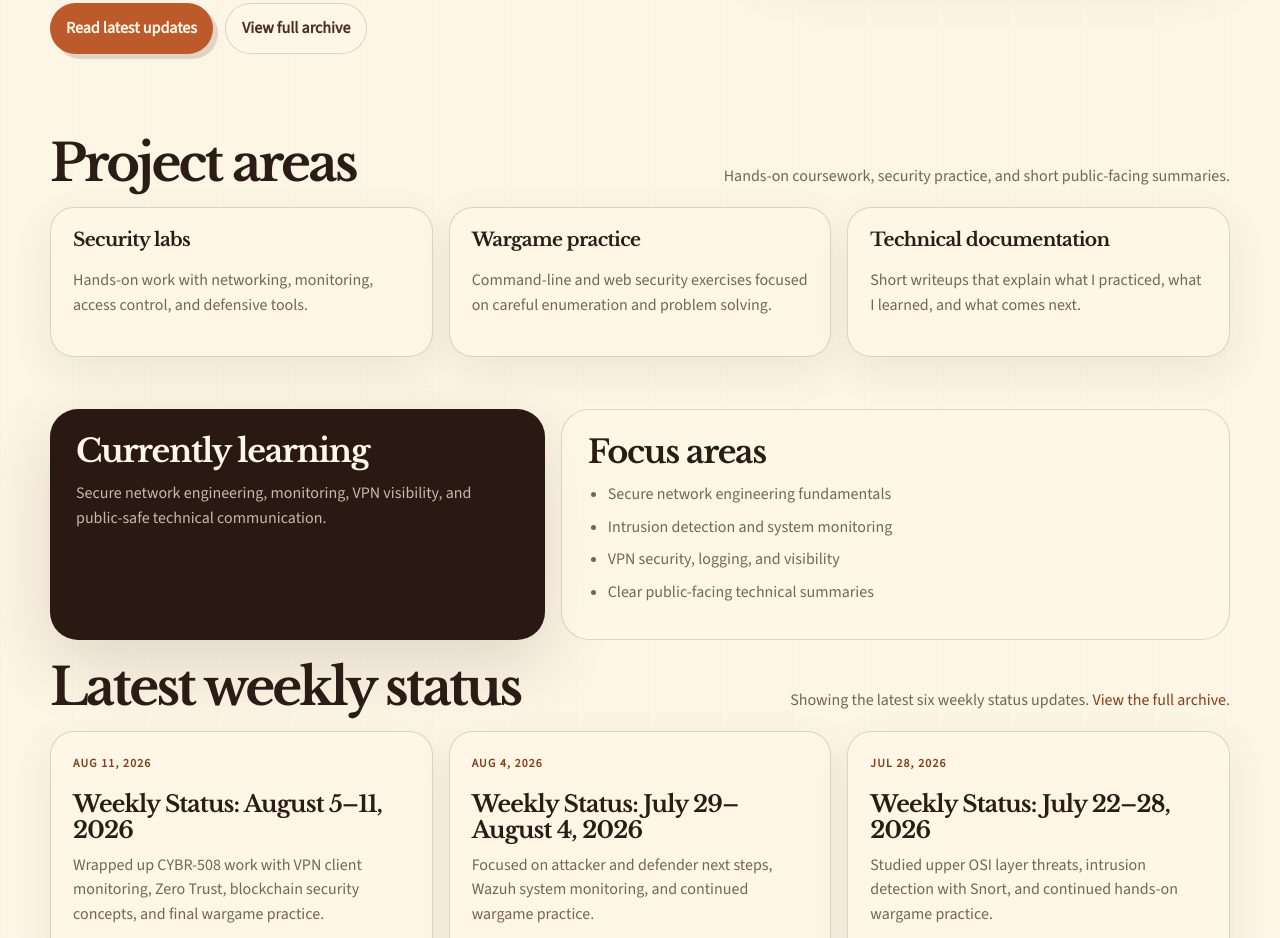
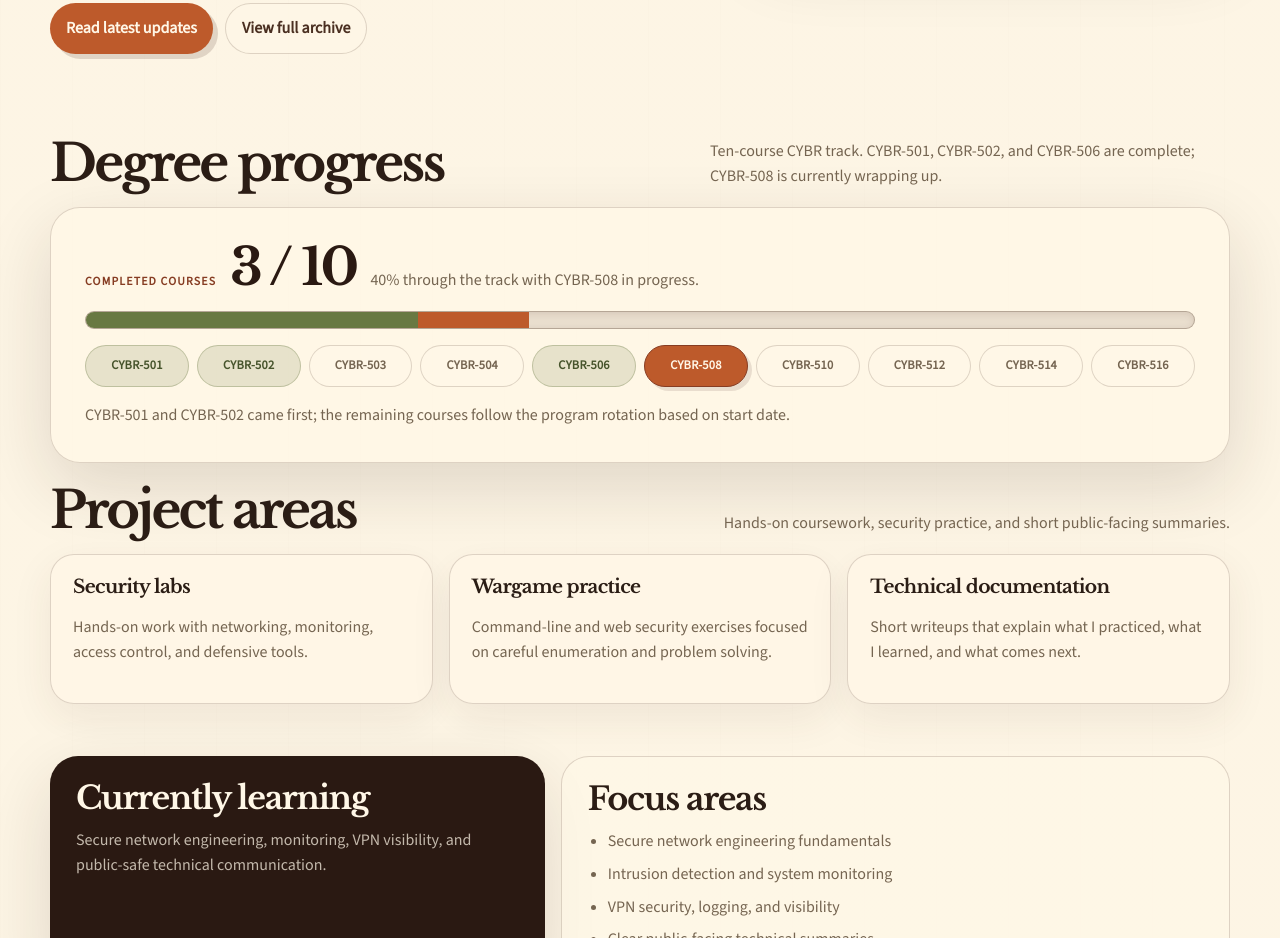
Before and after one commit to dvcltr/dvcltr-site, an Astro site: page / in a window 1280 px wide. Shown: the part 848-1786 px from the top of the page. Built offline with nearby package versions, Linux system fonts and the light colour scheme; Astro itself is replaced by a stand-in of ours.

Commit message:
feat: add CYBR degree progress bar

```diff
--- a/src/pages/index.astro
+++ b/src/pages/index.astro
@@ -37,6 +37,38 @@ const posts = (await getCollection('status'))
         <small>reviewed before publishing</small>
       </div>
     </aside>
+  </section>
+
+  <section id="degree" class="degree-progress">
+    <div class="section-head">
+      <h2>Degree progress</h2>
+      <p>Ten-course CYBR track. CYBR-501, CYBR-502, and CYBR-506 are complete; CYBR-508 is currently wrapping up.</p>
+    </div>
+
+    <div class="progress-card">
+      <div class="progress-summary">
+        <span class="status-meta">Completed courses</span>
+        <strong>3 / 10</strong>
+        <span>40% through the track with CYBR-508 in progress.</span>
+      </div>
+      <div class="degree-bar" aria-label="Degree progress: 3 courses completed, CYBR-508 in progress, 6 courses upcoming">
+        <span class="degree-fill completed" style="width: 30%;"></span>
+        <span class="degree-fill current" style="left: 30%; width: 10%;"></span>
+      </div>
+      <div class="course-track" aria-label="CYBR course sequence">
+        <span class="course-pill done">CYBR-501</span>
+        <span class="course-pill done">CYBR-502</span>
+        <span class="course-pill upcoming">CYBR-503</span>
+        <span class="course-pill upcoming">CYBR-504</span>
+        <span class="course-pill done">CYBR-506</span>
+        <span class="course-pill current">CYBR-508</span>
+        <span class="course-pill upcoming">CYBR-510</span>
+        <span class="course-pill upcoming">CYBR-512</span>
+        <span class="course-pill upcoming">CYBR-514</span>
+        <span class="course-pill upcoming">CYBR-516</span>
+      </div>
+      <p class="progress-note">CYBR-501 and CYBR-502 came first; the remaining courses follow the program rotation based on start date.</p>
+    </div>
   </section>
 
   <section id="projects">
--- a/src/styles/global.css
+++ b/src/styles/global.css
@@ -321,6 +321,69 @@ a:hover { text-decoration: underline; }
   font-weight: 750;
 }
 
+.degree-progress { margin-top: 14px; }
+.progress-card {
+  border: 1px solid var(--line);
+  border-radius: 30px;
+  background: rgba(255, 247, 231, 0.76);
+  box-shadow: var(--shadow);
+  padding: clamp(22px, 4vw, 34px);
+}
+.progress-summary {
+  display: flex;
+  align-items: baseline;
+  gap: 14px;
+  flex-wrap: wrap;
+  margin-bottom: 18px;
+  color: var(--muted);
+}
+.progress-summary strong {
+  color: var(--cocoa);
+  font-family: var(--serif);
+  font-size: clamp(2.1rem, 4vw, 3.8rem);
+  line-height: 1;
+  letter-spacing: -0.055em;
+}
+.degree-bar {
+  position: relative;
+  height: 18px;
+  overflow: hidden;
+  border: 1px solid var(--line-strong);
+  border-radius: 999px;
+  background: rgba(74, 47, 33, 0.12);
+  box-shadow: inset 0 2px 7px rgba(74, 47, 33, 0.12);
+}
+.degree-fill {
+  position: absolute;
+  inset-block: 0;
+  display: block;
+}
+.degree-fill.completed { left: 0; background: var(--avocado); }
+.degree-fill.current { background: var(--orange); }
+.course-track {
+  display: grid;
+  grid-template-columns: repeat(10, minmax(0, 1fr));
+  gap: 8px;
+  margin-top: 16px;
+}
+.course-pill {
+  display: inline-flex;
+  align-items: center;
+  justify-content: center;
+  min-height: 42px;
+  border: 1px solid var(--line);
+  border-radius: 999px;
+  padding: 8px 10px;
+  background: rgba(255, 247, 231, 0.72);
+  color: var(--muted);
+  font-size: 0.78rem;
+  font-weight: 750;
+  letter-spacing: 0.02em;
+}
+.course-pill.done { background: rgba(104, 120, 66, 0.16); color: #47542c; border-color: rgba(104, 120, 66, 0.32); }
+.course-pill.current { background: var(--orange); color: var(--paper); border-color: var(--orange-dark); box-shadow: 4px 4px 0 rgba(74, 47, 33, 0.12); }
+.progress-note { margin: 16px 0 0; color: var(--muted); }
+
 .learning-grid { display: grid; grid-template-columns: 0.85fr 1.15fr; gap: 16px; margin-top: 52px; }
 .note-panel {
   border-radius: 28px;
@@ -386,6 +449,7 @@ a:hover { text-decoration: underline; }
   .post-shell { grid-template-columns: 1fr; }
   .hero-panel { min-height: 560px; }
   .status-list { grid-template-columns: 1fr 1fr; }
+  .course-track { grid-template-columns: repeat(5, minmax(0, 1fr)); }
 }
 
 @media (max-width: 620px) {
@@ -396,5 +460,6 @@ a:hover { text-decoration: underline; }
   .page-heading h1 { font-size: clamp(3rem, 17vw, 5rem); }
   .grid,
   .status-list { grid-template-columns: 1fr; }
+  .course-track { grid-template-columns: repeat(2, minmax(0, 1fr)); }
   .ticket { position: relative; left: auto; bottom: auto; width: 100%; margin-top: 22px; transform: none; }
 }
```
